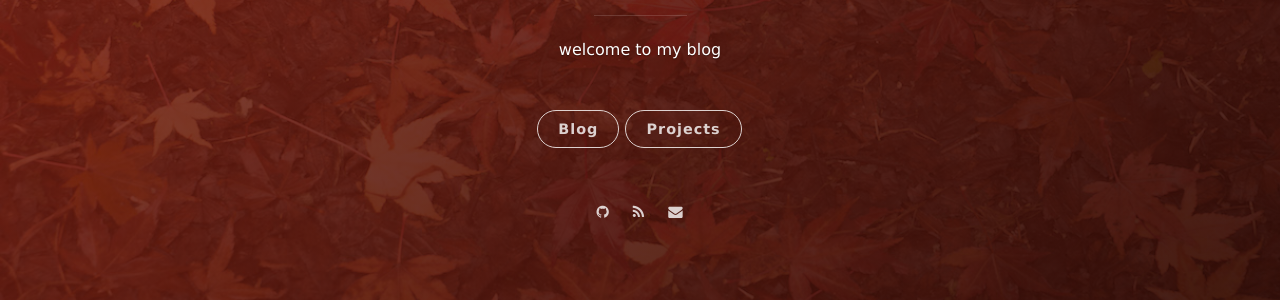
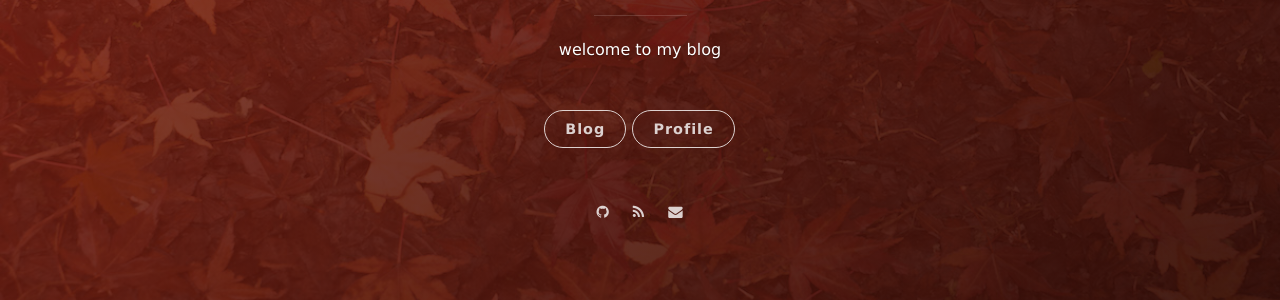
Before and after one commit to createStone/createStone.github.io, a Jekyll site: the page built from index.html, in a window 1280 px wide. Shown: the part 454-754 px from the top of the page. Built offline with Jekyll 4.4.1, drawn with Linux system fonts in a browser that asks for light colours; nearby versions of some CDN libraries; the list of posts is cut into pages by our own code.

Commit message:
修改了简历的地址

```diff
--- a/_config.yml
+++ b/_config.yml
@@ -22,7 +22,7 @@ blog_button:
 
 # Navigation buttons in the front page.
 nav:
-    - {title: Projects, description: My Projects, url: 'https://github.com/createstone'}
+    - {title: Profile, description: My Profile, url: 'http://www.createstone.top/myprofile'}
     # - {title: Another Button, description: A button, url: 'http://example.com'}
 
 # Pagination
```
